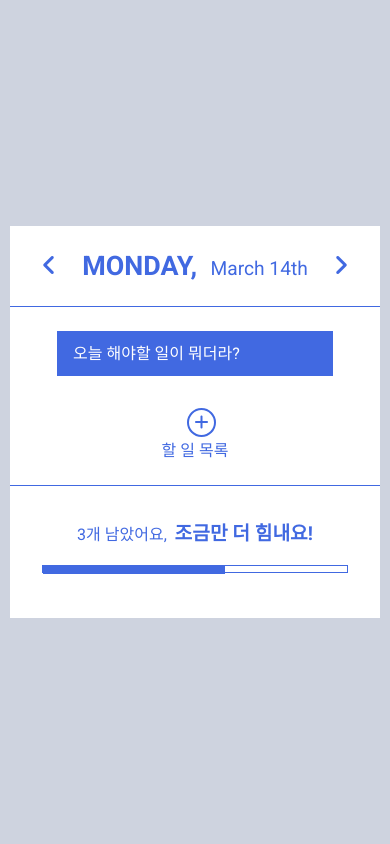
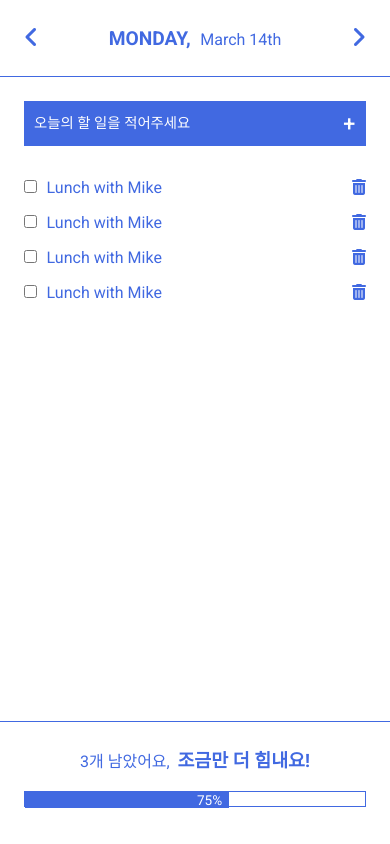
Before and after one commit to limelumo/project-todolist, a Vue app: page / in a window 390 px wide. Built offline with nearby package versions, Linux system fonts and the light colour scheme.

Commit message:
CSS : Adjusted for mobile

```diff
--- a/src/App.vue
+++ b/src/App.vue
@@ -1,5 +1,5 @@
 <template>
-  <div class="app-wrap">
+  <div class="app_wrap">
     <header class="header">
       <button class="prev">
         <i class="fas fa-angle-left"></i>
@@ -16,39 +16,47 @@
     </header>
 
     <section class="list">
-      <div class="writeInput">
-        <input type="text" placeholder="오늘 해야할 일이 뭐더라?" />
+      <div class="write_input">
+        <input type="text" placeholder="오늘의 할 일을 적어주세요" />
         <button>
-          <i class="fas fa-plus"></i>
+          +
         </button>
       </div>
 
-      <div>
-        할 일 목록
+      <div class="todos">
+        <List />
+        <List />
+        <List />
+        <List />
       </div>
     </section>
 
     <footer class="footer">
       <!-- 남은 할일 percent에 따라 응원하는 글귀가 뜨도록 한다 -->
-      <div class="list-left">
+      <div class="list_left">
         3개 남았어요,
-        <span class="cheer-text">조금만 더 힘내요! </span>
+        <span class="cheer_text">조금만 더 힘내요! </span>
       </div>
 
-      <div class="percentage">
-        <span></span>
+      <div class="percent_bar">
+        <span>75%</span>
       </div>
     </footer>
   </div>
 </template>
 
 <script>
+import List from './components/List';
+
 export default {
   name: 'App',
-  components: {},
+  components: {
+    List,
+  },
 };
 </script>
 
 <style lang="scss">
+@import './mixin.scss';
 @import './style.scss';
 </style>
--- /dev/null
+++ b/src/components/List.vue
@@ -0,0 +1,32 @@
+<template>
+  <div class="check_list">
+    <span> <input type="checkbox" class="checkbox" />Lunch with Mike </span>
+    <button>
+      <i class="fas fa-trash-alt"></i>
+    </button>
+  </div>
+</template>
+
+<script>
+export default {
+  name: 'Container',
+};
+</script>
+
+<style lang="scss" scoped>
+@import '../mixin.scss';
+
+.check_list {
+  @include flex(space-between, center, '');
+  margin-top: 1em;
+  text-align: left;
+
+  button {
+    color: $point-c;
+  }
+}
+
+.checkbox {
+  margin-right: 0.6em;
+}
+</style>
--- /dev/null
+++ b/src/mixin.scss
@@ -0,0 +1,19 @@
+@mixin object($w, $h, $bg) {
+  width: $w;
+  height: $h;
+  background-color: $bg;
+}
+
+@mixin flex($j, $a, $d) {
+  display: flex;
+  justify-content: $j;
+  align-items: $a;
+  flex-direction: $d;
+}
+
+@mixin font($s, $w) {
+  font-size: $s;
+  font-weight: $w;
+}
+
+$point-c: royalblue;
--- a/src/style.scss
+++ b/src/style.scss
@@ -7,26 +7,6 @@
 // font-family: 'Black Han Sans', sans-serif; // logo
 // font-family: 'Nanum Pen Script', cursive; //setting
 // font-family: 'Roboto Mono', monospace; // setting
-
-@mixin object($w, $h, $bg) {
-  width: $w;
-  height: $h;
-  background-color: $bg;
-}
-
-@mixin flex($j, $a, $d) {
-  display: flex;
-  justify-content: $j;
-  align-items: $a;
-  flex-direction: $d;
-}
-
-@mixin font($s, $w) {
-  font-size: $s;
-  font-weight: $w;
-}
-
-$point-c: royalblue;
 
 * {
   margin: 0;
@@ -40,9 +20,6 @@ $point-c: royalblue;
 }
 
 body {
-  @include flex(center, center, '');
-  height: 100vh;
-  background-color: #ced3df;
   user-select: none;
   color: $point-c;
 }
@@ -54,15 +31,20 @@ button {
   cursor: pointer;
 }
 
-.app-wrap {
-  @include object(95vw, '', white);
+ul {
+  list-style: none;
+  padding: 0;
+}
+
+.app_wrap {
+  @include object(100vw, 100vh, white);
   text-align: center;
 }
 
 .header {
   @include object('', '', white);
   @include flex(space-between, center, '');
-  padding: 1.5em 2em;
+  padding: 1.5em;
   border-bottom: 1px solid $point-c;
 }
 
@@ -73,62 +55,74 @@ button {
 }
 
 .date {
-  @include font(1.2em, '');
   span {
-    @include font(1.4em, 600);
+    @include font(1.2em, 600);
     margin-right: 0.25em;
   }
 }
 
 .list {
   @include object(100%, auto, '');
-  padding: 1.5em 2em;
+  padding: 1.5em;
 }
 
-.writeInput {
+.write_input {
+  @include object(100%, 45px, $point-c);
+  @include flex(space-between, center, '');
+  margin-bottom: 2em;
+
   input {
-    @include object(90%, 45px, $point-c);
+    @include object(100%, inherit, transparent);
     &::placeholder {
       color: white;
     }
-    text-indent: 1em;
+    font-size: 0.9em;
+    text-indent: 10px;
     outline: none;
     border: none;
     border-radius: 0;
     color: white;
-    margin-bottom: 2em;
   }
 
   button {
-    @include object(1.8em, 1.8em, '');
-    margin-left: 0.8em;
-    border-radius: 100%;
-    color: $point-c;
-    border: 2px solid $point-c;
+    @include font(1.35em, 500);
+    color: white;
+    margin: 0 0.5em;
   }
 }
 
 .footer {
-  padding: 2em;
+  width: 100vw;
+  position: fixed;
+  bottom: 0;
+  padding: 1.5em;
   border-top: 1px solid $point-c;
 }
 
-.list-left {
+.list_left {
   margin-bottom: 1.2em;
 }
 
-.cheer-text {
-  @include font(1.2em, 600);
+.cheer_text {
+  @include font(1.15em, 600);
   margin-left: 0.2em;
 }
 
-.percentage {
-  @include object(100%, 8px, '');
+.percent_text {
+  @include flex(space-between, center, '');
+}
+
+.percent_bar {
+  @include object(100%, 16px, '');
   border: 1px solid $point-c;
   margin-bottom: 0.8em;
 
   span {
     @include object(60%, inherit, $point-c);
+    @include font(0.85em, '');
+    text-align: right;
+    padding-right: 0.5em;
+    color: white;
     display: block;
   }
 }
```
Also changed, not shown: src/components/HelloWorld.vue (deleted, +0 -58 lines).
